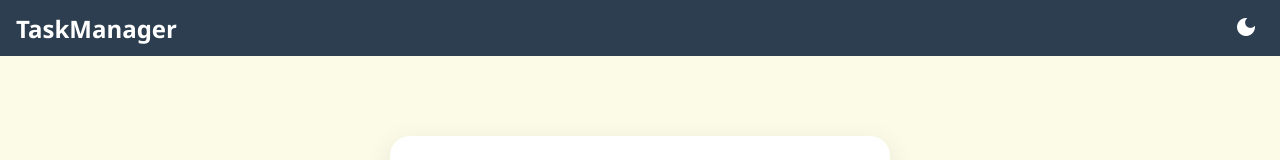
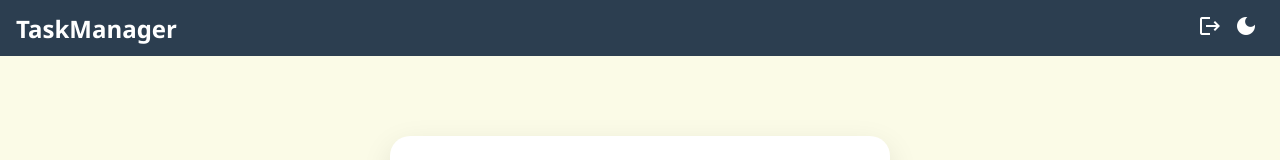
Before and after one commit to lukoq/task-manager-frontend, an Angular app: page /login in a window 1280 px wide. Shown: the top 160 px of the page. Built offline with nearby package versions, Linux system fonts and the light colour scheme; sample sign-in values are in the browser's storage.

Commit message:
Add a logout function

```diff
--- a/src/app/app.css
+++ b/src/app/app.css
@@ -20,6 +20,12 @@
     cursor: pointer;
     color: var(--color-text-white);
 }
+.logout-btn {
+    background: none;
+    border: none;
+    cursor: pointer;
+    color: var(--color-text-white);
+}
 .app-content {
     padding-top: 0px;
-  }
+}
--- a/src/app/app.html
+++ b/src/app/app.html
@@ -1,5 +1,11 @@
 <header class="top-bar">
   <span class="app-title">TaskManager</span>
+  <div class="actions">
+    @if (loginService.isLoggedIn | async) {
+      <button class="logout-btn" (click)="loginService.logout()">
+        <span class="material-icons">logout</span>
+      </button>
+    }
     <button class="theme-toggle" (click)="toggleTheme()">
       @if(isDarkModeActive()) {
         <span class="material-icons">
@@ -12,6 +18,7 @@
         </span>
       }
     </button>
+  </div>
 </header>
 <main class="app-content">
   <router-outlet></router-outlet>
--- a/src/app/app.ts
+++ b/src/app/app.ts
@@ -1,16 +1,20 @@
-import { Component, signal } from '@angular/core';
+import { Component, inject, signal } from '@angular/core';
 import { RouterOutlet } from '@angular/router';
+import { LoginService } from './auth/login/login.service';
+import { AsyncPipe } from '@angular/common';
 
 @Component({
   selector: 'app-root',
   standalone: true,
   imports: [
-    RouterOutlet
+    RouterOutlet,
+    AsyncPipe
   ],
   templateUrl: './app.html',
   styleUrl: './app.css'
 })
 export class App {
+  public loginService = inject(LoginService);
   protected readonly title = signal('task-manager-frontend');
   isDarkModeActive = signal(false);
 
@@ -18,4 +22,7 @@ export class App {
     this.isDarkModeActive() ? this.isDarkModeActive.set(false) : this.isDarkModeActive.set(true);
     document.body.classList.toggle('dark-theme');
   }
+  onLogout() : void {
+    this.loginService.logout();
+  }
 }
--- a/src/app/auth/login/login.component.ts
+++ b/src/app/auth/login/login.component.ts
@@ -1,7 +1,8 @@
 import { Component, inject } from '@angular/core';
-import { RouterLink } from '@angular/router';
+import { RouterLink, Router } from '@angular/router';
 import { ReactiveFormsModule, FormGroup, FormControl, Validators } from '@angular/forms';
 import { LoginService } from './login.service';
+
 
 @Component({
   selector: 'app-login',
@@ -11,7 +12,7 @@ import { LoginService } from './login.service';
   styleUrls: ['./login.component.css']
 })
 export class LoginComponent {
-
+  private router = inject(Router);
   private loginService = inject(LoginService);
 
   loginForm = new FormGroup({
@@ -31,9 +32,10 @@ export class LoginComponent {
 
       this.loginService.login(credentials).subscribe({
         next: () => {
-          console.log('Zalogowano!');
+          console.log('Logged!');
+          this.router.navigate(['/tasks']);
         },
-        error: (err) => console.error('Błąd:', err)
+        error: (err) => console.error('Error:', err)
       });
     }
   }
--- a/src/app/auth/login/login.service.ts
+++ b/src/app/auth/login/login.service.ts
@@ -1,8 +1,10 @@
-import { Injectable, inject } from '@angular/core';
+import { Injectable, inject, PLATFORM_ID } from '@angular/core';
+import { isPlatformBrowser } from '@angular/common';
 import { HttpClient } from '@angular/common/http';
-import { Observable } from 'rxjs';
 import { tap } from 'rxjs/operators';
 import { LoginRequest, AuthResponse } from './login.model';
+import { Router } from '@angular/router';
+import { BehaviorSubject, Observable } from 'rxjs';
 
 
 
@@ -10,19 +12,39 @@ import { LoginRequest, AuthResponse } from './login.model';
   providedIn: 'root'
 })
 export class LoginService {
+  private router = inject(Router);
   private http = inject(HttpClient);
+  private platformId = inject(PLATFORM_ID);
   private apiUrl = 'http://localhost:8080/api/auth/login'; //Proxy
+
+
+  private isAuthenticated = new BehaviorSubject<boolean>(this.hasToken());
+
+  public isLoggedIn = this.isAuthenticated.asObservable();
+
+  private hasToken(): boolean {
+    if(isPlatformBrowser(this.platformId)) {
+      return !!localStorage.getItem('token');
+    }
+    return false;
+  }
 
 
   login(request: LoginRequest): Observable<AuthResponse> {
     return this.http.post<AuthResponse>(`${this.apiUrl}`, request).pipe(
       tap(res => {
         localStorage.setItem('token', res.token);
+        this.isAuthenticated.next(true);
       })
-    );
+    )
   }
 
-
-
+  logout() {
+    if(isPlatformBrowser(this.platformId)) {
+      localStorage.removeItem('token');
+    }
+    this.isAuthenticated.next(false);
+    this.router.navigate(['/login']);
+  }
 
 }
```
Lines whose indentation alone changed are shown as unchanged.
